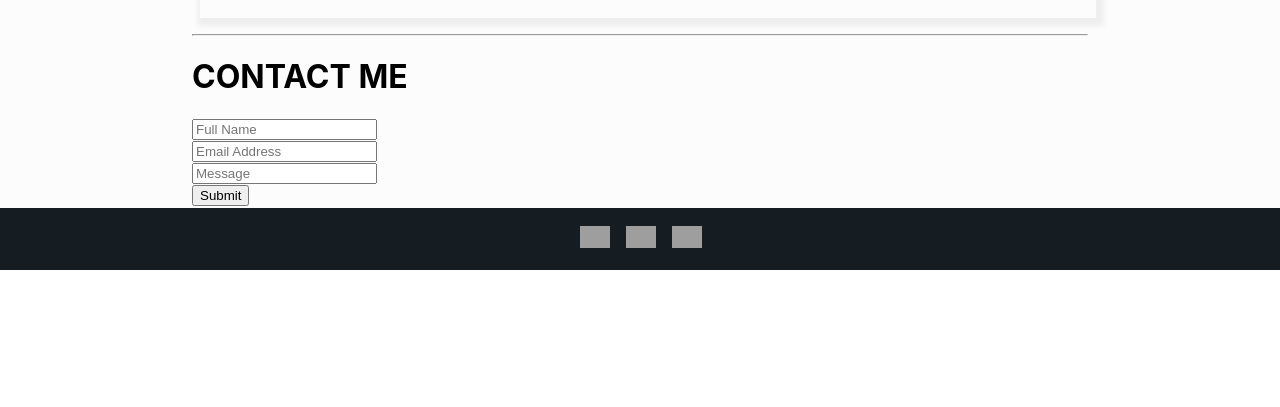
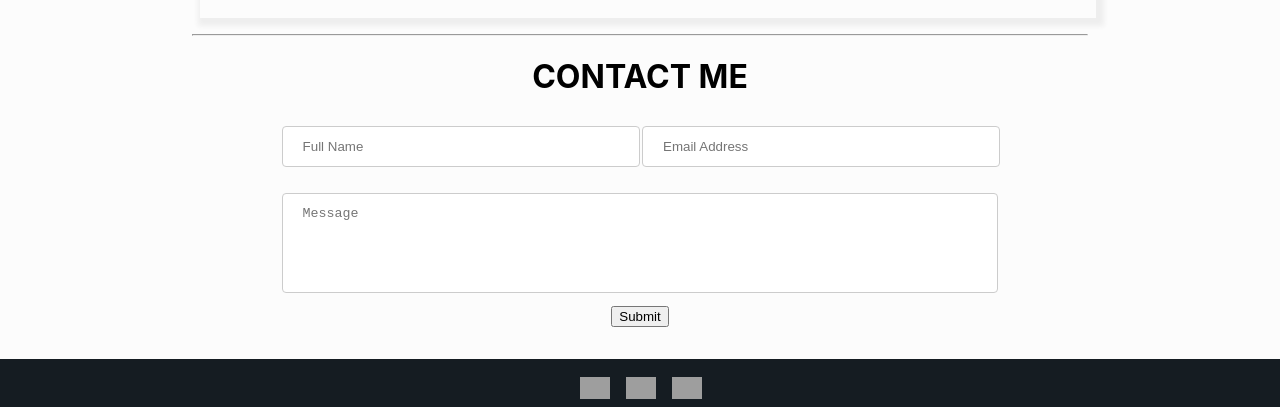
Before and after one commit to Jonnyv212/portfolioFunctional, a React (Create React App) app in the folder client/: page / in a window 1280 px wide. Shown: the part 1709-2116 px from the top of the page. Before the commit the page ends 1981 px from the top, so only its background shows below. Built offline with nearby package versions, Linux system fonts and the light colour scheme; no server answers; grey boxes are pictures that could not be loaded.

Commit message:
Styled contact me.

```diff
--- a/client/src/Main/Main.css
+++ b/client/src/Main/Main.css
@@ -207,19 +207,43 @@ html {
   text-decoration: none;
 }
 
-/* .resume{
-  width: 100%
+.contact{
+  width: 100%;
+  text-align: center;
+  padding-bottom: 30px;
 }
-.resumeBtn {
-  /* text-align: center; */
-/* padding: 16px 16px; */
-/* text-decoration: none;
-  display:inline-block;
+
+.upperContact{
+width: 100%;
+margin-bottom: 10px;
 }
-.resume h5 {
+.upperContact .name{
+
+  width: 40%;
+  padding: 12px 20px;
+  margin: 8px 2px;
   display: inline-block;
-  width: 50%;
+  border: 1px solid #ccc;
+  border-radius: 4px;
+  box-sizing: border-box;
 }
-.resumeBtn img {
-  width: 20%;
-}  */
+.upperContact .email{
+  width: 40%;
+  padding: 12px 20px;
+  margin: 8px 0;
+  display: inline-block;
+  border: 1px solid #ccc;
+  border-radius: 4px;
+  box-sizing: border-box;
+}
+.contact .message{
+  width: 80%;
+  height: 100px;
+  padding: 12px 20px;
+  margin: 8px 2px;
+  /* display: inline-block; */
+  border: 1px solid #ccc;
+  border-radius: 4px;
+  box-sizing: border-box;
+  resize: none;
+}
--- a/client/src/Main/Main.js
+++ b/client/src/Main/Main.js
@@ -23,9 +23,6 @@ class Main extends Component {
       <div className="nav">
         <p>Jonathan Vega</p>
         <ul>
-          <li>
-            <a href="#about">About</a>
-          </li>
           <li className="dropdown">
             <button className="dropbtn">
               Resume
@@ -37,6 +34,9 @@ class Main extends Component {
               </a>
               <a href="http://bit.ly/2YWKx7l">Download</a>
             </div>
+          </li>
+          <li>
+            <a href="#about">About</a>
           </li>
           <li>
             <a href="#projects">Projects</a>
@@ -110,23 +110,23 @@ class Main extends Component {
     <div id="contact">
     <form className="contact" >
       <h1>CONTACT ME</h1>
-        <input
+      <div className="upperContact">
+        <input className="name"
         name="name"
         placeholder="Full Name"
         value={this.state.name}
         onChange={e => this.change(e)}/>
-        <br />
-        <input
+        <input className="email"
         name="email"
         placeholder="Email Address"
         value={this.state.email}
         onChange={e => this.change(e)}/>
-        <br />
-        <input
-        name="message"
-        placeholder="Message"
-        value={this.state.message}
-        onChange={e => this.change(e)}/>
+      </div>
+      <textarea className="message"
+      name="message"
+      placeholder="Message"
+      value={this.state.message}
+      onChange={e => this.change(e)}/>
         <br />
         <button onClick={e => this.onSubmit(e)}>Submit</button>
     </form>
```
